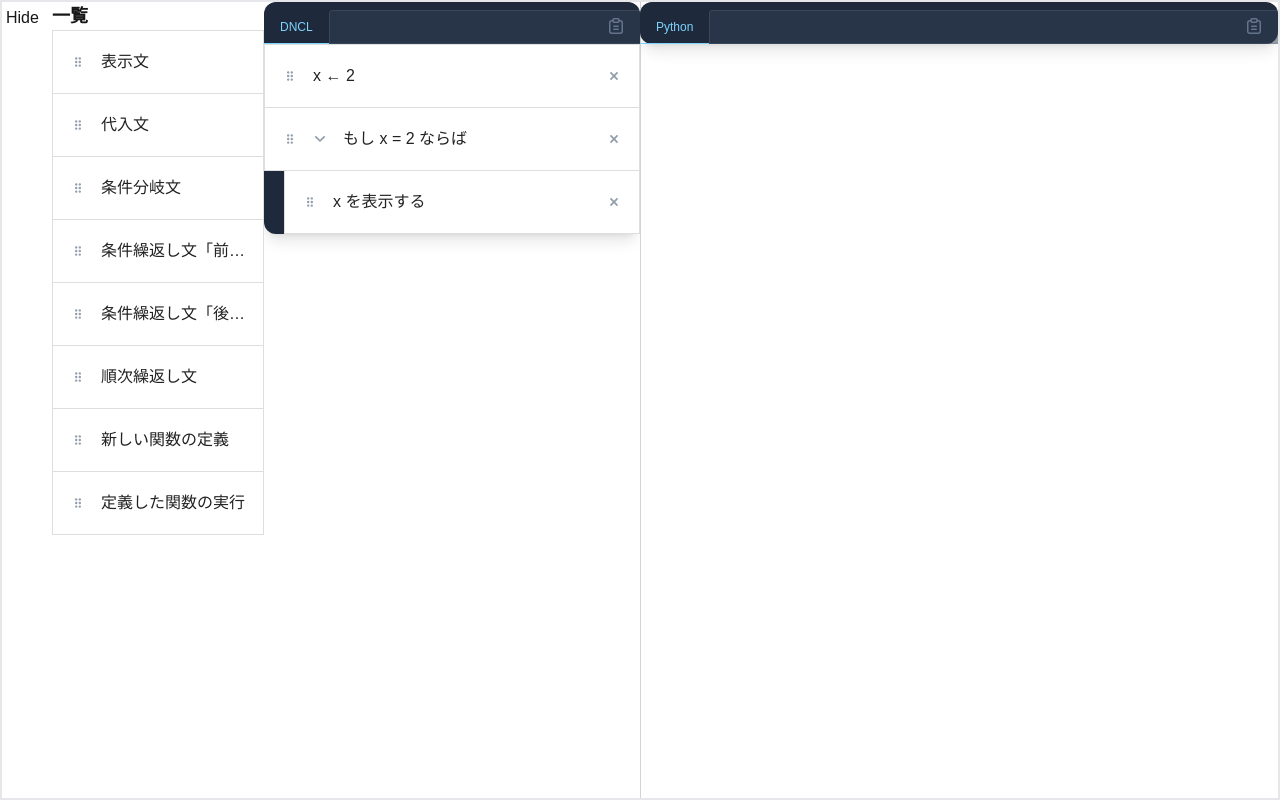
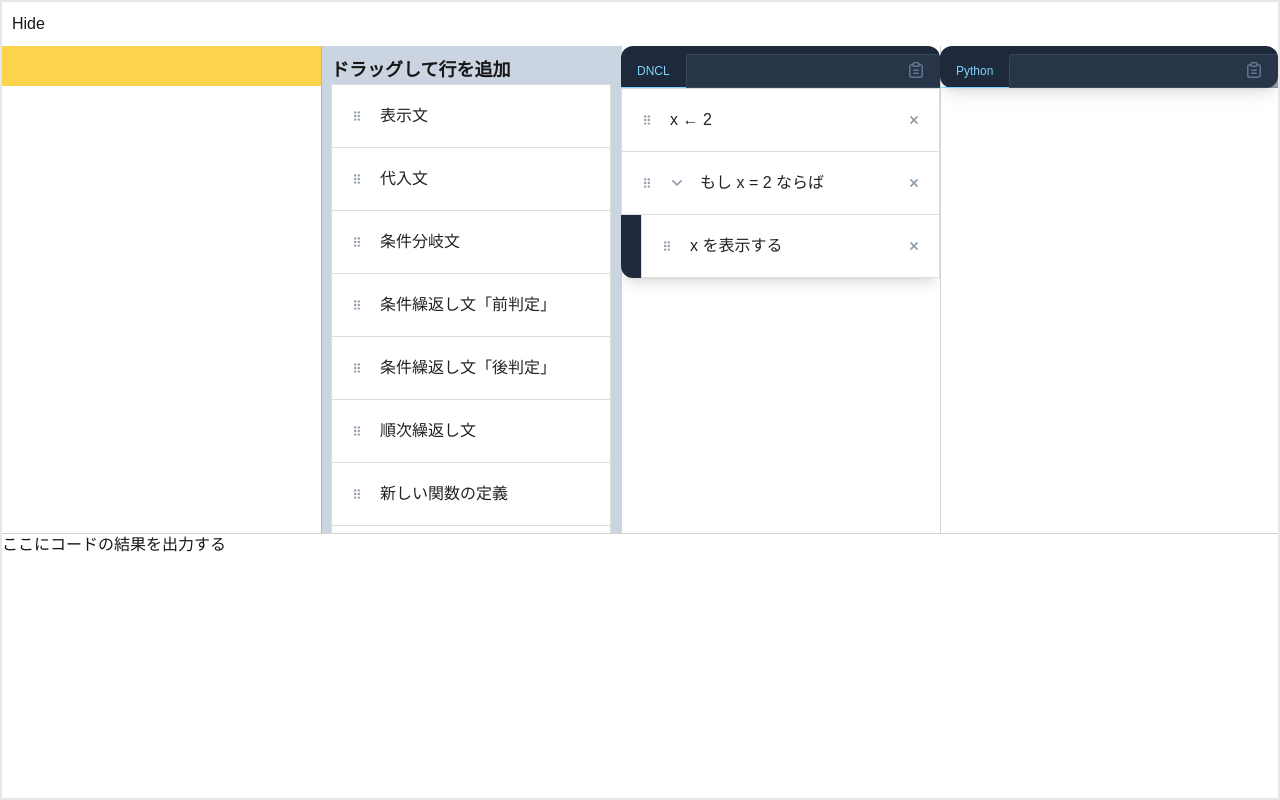
Before and after one commit to Guri-hm/dncl, a Next.js app: page /edit in a window 1280 px wide. Built offline with nearby package versions, Linux system fonts and the light colour scheme.

Commit message:
Allomentでアニメーション

```diff
--- a/src/app/components/Dialog/FunctionField.tsx
+++ b/src/app/components/Dialog/FunctionField.tsx
@@ -73,7 +73,7 @@ export function FunctionField({ name = "", parentIndex = 0, event, funcType, tre
         }
         return funcs.map(func => func.arguments)[newIndex] ?? 0;
       case inputTypeEnum.ExecuteUserDefinedFunction:
-        return userDefinedFunctionInfoArray[Number(selectedValue)].argumentCount ?? 0;
+        return userDefinedFunctionInfoArray[Number(selectedValue)]?.argumentCount ?? 0;
       default:
         return 1;
     }
--- a/src/app/components/SortableTree.tsx
+++ b/src/app/components/SortableTree.tsx
@@ -39,6 +39,8 @@ import { SortableTreeItem, FragmentsListItem, DnclEditDialog } from "../componen
 import { v4 as uuidv4 } from "uuid";
 import { StatementEnum, StatementJpEnum } from "@/app/enum";
 import { processEnum } from "./Dialog/Enum";
+import { Box, Typography } from "@mui/material";
+import styles from './alloment-custom.module.css'
 
 const initialItems: TreeItems = [
   {
@@ -258,26 +260,29 @@ export function SortableTree({
       onDragEnd={handleDragEnd}
       onDragCancel={handleDragCancel}
     >
-      <Allotment onVisibleChange={(_index, value) => {
-        setVisible(value);
-      }} separator={false}>
-        <Allotment.Pane className="p-1" maxSize={50}>
+      <DnclEditDialog {...editor}></DnclEditDialog>
+
+      <Allotment.Pane>
+        <Box sx={{ padding: '10px' }}>
           <button
             type="button"
             onClick={() => {
               setVisible((visible) => !visible);
-              if (visible) {
-
-              }
             }}
           >
             {visible ? "Hide" : "Show"}
           </button>
-          <DnclEditDialog {...editor}></DnclEditDialog>
+        </Box>
+      </Allotment.Pane>
 
-        </Allotment.Pane>
-        <Allotment.Pane visible={visible} snap>
-          <div className="text-lg font-bold">一覧</div>
+
+      <Allotment defaultSizes={[100, 100]} className={styles.splitViewContainer} onVisibleChange={(_index, value) => {
+        setVisible(value);
+      }}>
+        <div className="bg-amber-300 h-10"></div>
+        <Allotment.Pane maxSize={300} visible={visible} className={`${styles.leftPane} bg-slate-300`} snap>
+          <Box sx={{ padding: '10px' }}>
+            <div className="text-lg font-bold">ドラッグして行を追加</div>
             {fragments.map(({ id, code }) => (
               <FragmentsListItem
                 key={id}
@@ -285,9 +290,9 @@ export function SortableTree({
                 value={code}
               />
             ))}
-
+          </Box>
         </Allotment.Pane>
-        <Allotment.Pane minSize={200}>
+        <Allotment.Pane className={`${styles.rightPane}`} >
           <div className="relative z-10 col-span-3 bg-slate-800 rounded-xl shadow-lg xl:ml-0 dark:shadow-none dark:ring-1 dark:ring-inset dark:ring-white/10">
             <div className="relative flex text-slate-400 text-xs leading-6">
               <div className="mt-2 flex-none text-sky-300 border-t border-b border-t-transparent border-b-sky-300 px-4 py-1 flex items-center">DNCL</div>
@@ -341,6 +346,27 @@ export function SortableTree({
             </DragOverlay>,
             document.body
           )}
+        </Allotment.Pane>
+
+
+        <Allotment.Pane>
+          <div className="relative z-10 col-span-3 bg-slate-800 rounded-xl shadow-lg xl:ml-0 dark:shadow-none dark:ring-1 dark:ring-inset dark:ring-white/10">
+            <div className="relative flex text-slate-400 text-xs leading-6">
+              <div className="mt-2 flex-none text-sky-300 border-t border-b border-t-transparent border-b-sky-300 px-4 py-1 flex items-center">Python</div>
+              <div className="flex-auto flex pt-2 rounded-tr-xl overflow-hidden">
+                <div className="flex-auto -mr-px bg-slate-700/50 border border-slate-500/30 rounded-tl"></div>
+              </div>
+              <div className="absolute top-2 right-0 h-8 flex items-center pr-4"><div className="relative flex -mr-2">
+                <button type="button" className="text-slate-500 hover:text-slate-400">
+                  <svg fill="none" stroke="currentColor" strokeWidth="1.5" strokeLinecap="round" strokeLinejoin="round" aria-hidden="true" className="w-8 h-8"><path d="M13 10.75h-1.25a2 2 0 0 0-2 2v8.5a2 2 0 0 0 2 2h8.5a2 2 0 0 0 2-2v-8.5a2 2 0 0 0-2-2H19"></path><path d="M18 12.25h-4a1 1 0 0 1-1-1v-1.5a1 1 0 0 1 1-1h4a1 1 0 0 1 1 1v1.5a1 1 0 0 1-1 1ZM13.75 16.25h4.5M13.75 19.25h4.5"></path></svg>
+                </button>
+              </div>
+              </div>
+            </div>
+            <div className="relative text-white">
+
+            </div>
+          </div>
         </Allotment.Pane>
       </Allotment>
     </DndContext>
--- /dev/null
+++ b/src/app/components/alloment-custom.module.css
@@ -0,0 +1,13 @@
+/* Allomentのリポジトリ内から */
+.leftPane,
+.rightPane {
+    transition: all 0.15s ease-in-out;
+    will-change: width;
+}
+
+/* これがないとドラッグで幅調節した時の挙動がおかしくなる */
+.splitViewContainer:global(.split-view-sash-dragging) .leftPane,
+.splitViewContainer:global(.split-view-sash-dragging) .rightPane {
+    /* disable animation while sash dragging */
+    transition: none;
+}
--- a/src/app/edit/page.tsx
+++ b/src/app/edit/page.tsx
@@ -7,27 +7,11 @@ export default function Home() {
 
   return (
     <div className="w-full border-solid border-2 h-dvh">
-      <Allotment>
+      <Allotment vertical defaultSizes={[200, 100]}>
         <SortableTree collapsible indicator removable ></SortableTree>
-        <Allotment.Pane snap>
-          <div className="relative z-10 col-span-3 bg-slate-800 rounded-xl shadow-lg xl:ml-0 dark:shadow-none dark:ring-1 dark:ring-inset dark:ring-white/10">
-            <div className="relative flex text-slate-400 text-xs leading-6">
-              <div className="mt-2 flex-none text-sky-300 border-t border-b border-t-transparent border-b-sky-300 px-4 py-1 flex items-center">Python</div>
-              <div className="flex-auto flex pt-2 rounded-tr-xl overflow-hidden">
-                <div className="flex-auto -mr-px bg-slate-700/50 border border-slate-500/30 rounded-tl"></div>
-              </div>
-              <div className="absolute top-2 right-0 h-8 flex items-center pr-4"><div className="relative flex -mr-2">
-                <button type="button" className="text-slate-500 hover:text-slate-400">
-                  <svg fill="none" stroke="currentColor" strokeWidth="1.5" strokeLinecap="round" strokeLinejoin="round" aria-hidden="true" className="w-8 h-8"><path d="M13 10.75h-1.25a2 2 0 0 0-2 2v8.5a2 2 0 0 0 2 2h8.5a2 2 0 0 0 2-2v-8.5a2 2 0 0 0-2-2H19"></path><path d="M18 12.25h-4a1 1 0 0 1-1-1v-1.5a1 1 0 0 1 1-1h4a1 1 0 0 1 1 1v1.5a1 1 0 0 1-1 1ZM13.75 16.25h4.5M13.75 19.25h4.5"></path></svg>
-                </button>
-              </div>
-              </div>
-            </div>
-            <div className="relative text-white">
-
-            </div>
-          </div>
-        </Allotment.Pane>
+        <Allotment>
+          <>ここにコードの結果を出力する</>
+        </Allotment>
       </Allotment >
     </div>
   );
```
Lines whose indentation alone changed are shown as unchanged.
